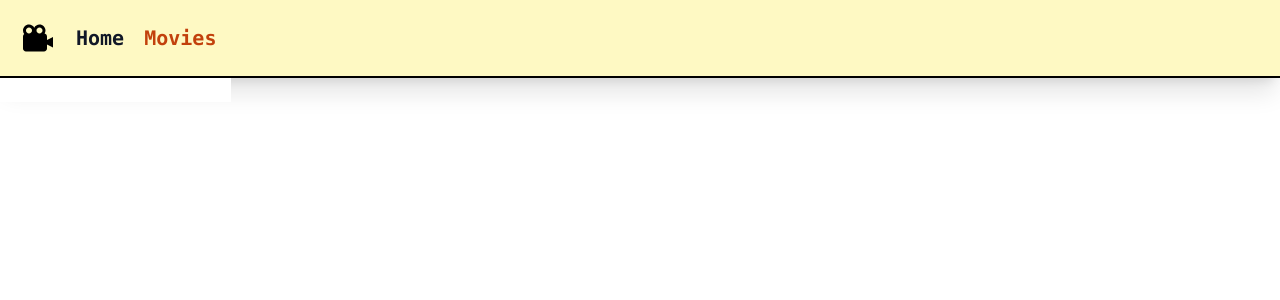
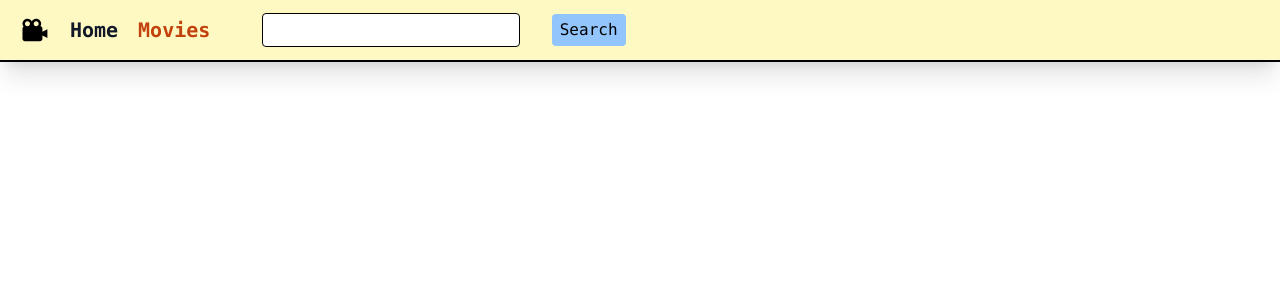
Before and after one commit to Oleh-Liubimov/goit-react-hw-05, a React (Vite) app: page /movies in a window 1280 px wide. Shown: the top 300 px of the page. Built offline with nearby package versions, Linux system fonts and the light colour scheme.

Commit message:
search film bug

```diff
--- a/package.json
+++ b/package.json
@@ -11,6 +11,7 @@
   },
   "dependencies": {
     "axios": "^1.6.8",
+    "formik": "^2.4.6",
     "react": "^18.2.0",
     "react-dom": "^18.2.0",
     "react-icons": "^5.2.1",
--- a/src/api-request.js
+++ b/src/api-request.js
@@ -22,3 +22,8 @@ export function fetchMovieDetails(id) {
   const res = axios.get(`movie/${id}`, options);
   return res
 }
+
+export function fetchMovieOnQuery(query) {
+  const res = axios.get(`/search/movie?query=${query}&include_adult=false`,options);
+  return res
+}
--- a/src/components/App/App.jsx
+++ b/src/components/App/App.jsx
@@ -14,7 +14,6 @@ function App() {
 
   return (
     <div className="">
-      <Navigation />
 
       <Suspense>
         <Routes>
--- a/src/components/MovieList/MovieList.jsx
+++ b/src/components/MovieList/MovieList.jsx
@@ -4,7 +4,7 @@ import MovieCard from "../MovieCard/MovieCard";
 export default function MovieList({data, onDetails}) {
     return (
       <ul className="flex flex-wrap justify-center gap-4 p-8">
-        {data.map((film) => (
+        { data && data.map((film) => (
           <li key={film.id}>
             <MovieCard filmData={film} onDetails={onDetails} />
           </li>
--- a/src/components/Navigation/Navigation.jsx
+++ b/src/components/Navigation/Navigation.jsx
@@ -1,11 +1,12 @@
+/* eslint-disable react/prop-types */
 import { BiSolidCameraMovie } from "react-icons/bi";
 import { NavLink } from "react-router-dom";
 
 
 
-function Navigation() {
+function Navigation({children}) {
   return (
-    <header className="bg-yellow-100 flex gap-5 border-b-2 border-black shadow-xl items-center p-5">
+    <header className="bg-yellow-100 flex gap-5 border-b-2 border-black shadow-xl items-center py-3 px-5">
       <BiSolidCameraMovie size="36px" />
       <nav className="flex gap-5">
         <NavLink
@@ -29,6 +30,7 @@ function Navigation() {
           Movies
         </NavLink>
       </nav>
+      {children}
     </header>
   );
 }
--- /dev/null
+++ b/src/components/SearchBar/SearchBar.jsx
@@ -0,0 +1,22 @@
+/* eslint-disable react/prop-types */
+import { Field, Form, Formik } from "formik";
+
+export default function SearchBar({ onSubmit }) {
+  return (
+    <Formik initialValues={{ text: "" }} onSubmit={onSubmit}>
+      <Form className="w-full">
+        <Field
+          type="text"
+          name="search"
+          className="mx-8 w-1/4 border p-1 outline-none font-mono rounded focus:border-2  border-black"
+        />
+        <button
+          type="submit"
+          className="py-1 px-2 bg-blue-300  rounded font-mono hover:bg-blue-400 active:bg-blue-500"
+        >
+          Search
+        </button>
+      </Form>
+    </Formik>
+  );
+}
--- a/src/pages/HomePage/HomePage.jsx
+++ b/src/pages/HomePage/HomePage.jsx
@@ -1,33 +1,41 @@
-import MovieList from "../../components/MovieList/MovieList"
-import { fetchTrendingMovies } from "../../api-request"
-import { useEffect,useState} from "react"
+import MovieList from "../../components/MovieList/MovieList";
+import Navigation from "../../components/Navigation/Navigation";
+import { fetchTrendingMovies } from "../../api-request";
+import { useEffect, useState } from "react";
 
 function HomePage() {
-    const [films, setFilms] = useState([]);
-    const [movieId, setMovieId] = useState(0)
-    console.log(movieId);
-
+  const [films, setFilms] = useState(() => {
+      const savedFilms = localStorage.getItem("films");
+    return savedFilms ? JSON.parse(savedFilms) : [];
+  });
+  const [movieId, setMovieId] = useState(0);
 
   useEffect(() => {
     const fetchData = async () => {
       try {
-                setFilms([])
+        setFilms([]);
+        if (!films) {
           const response = await fetchTrendingMovies();
+          localStorage.setItem("films", JSON.stringify(response.data.results));
           setFilms(response.data.results);
+
           setMovieId(response.data.results.id);
+        } else {
+          return;
+        }
       } catch (error) {
         console.error();
       }
-
-        }
-        fetchData()
-    },[])
+    };
+    fetchData();
+  }, []);
 
   return (
     <main>
+      <Navigation />
       <MovieList data={films} onDetails={setMovieId} />
     </main>
-  )
+  );
 }
 
-export default HomePage
+export default HomePage;
--- a/src/pages/MovieDetailsPage/MovieDetailPage.jsx
+++ b/src/pages/MovieDetailsPage/MovieDetailPage.jsx
@@ -2,13 +2,13 @@ import { useEffect, useState } from "react";
 import { useParams } from "react-router-dom";
 import { Outlet } from "react-router-dom";
 import { fetchMovieDetails } from "../../api-request";
+import Navigation from "../../components/Navigation/Navigation";
 
 export default function MovieDetailPage() {
   const { movieId } = useParams();
 
 
   const [movie, setMovie] = useState([]);
-  console.log(movie);
 
 
   useEffect(() => {
@@ -25,6 +25,8 @@ export default function MovieDetailPage() {
   }, [movieId]);
 
   return (
+    <div>
+      <Navigation />
       <div className="flex items-center p-5 gap-5">
         <div className="w-1/4">
           <img
@@ -52,5 +54,6 @@ export default function MovieDetailPage() {
         </div>
         <Outlet />
       </div>
+    </div>
   );
 }
--- a/src/pages/MoviesPage/MoviesPage.jsx
+++ b/src/pages/MoviesPage/MoviesPage.jsx
@@ -1,11 +1,47 @@
+import { useEffect, useState } from "react";
+import MovieList from "../../components/MovieList/MovieList";
+import Navigation from "../../components/Navigation/Navigation"
+import SearchBar from "../../components/SearchBar/SearchBar";
+import { fetchMovieOnQuery } from "../../api-request";
+import { useSearchParams } from "react-router-dom";
+
+
 
 
 function MoviesPage() {
+
+  const [searchQuery, setSearchQuery] = useState("");
+  const [films, setFilms] = useState([]);
+  const [searchParams, setSearchParams] = useSearchParams();
+
+  // console.log(searchQuery);
+  // console.log(films);
+
+
+ function handleSubmit(values,actions) {
+   setSearchQuery(values.search)
+   actions.resetForm();
+  }
+
+  useEffect(() => {
+    if (!searchQuery) return;
+    setFilms([]);
+    async function getMovies() {
+      const data = await fetchMovieOnQuery(searchQuery);
+      setFilms(data.data.results);
+    }
+    getMovies();
+  }, [searchQuery]);
+
+
   return (
-      <div>
-          <input type="text" />
+    <div>
+      <Navigation>
+        <SearchBar onSubmit={handleSubmit} onChange={setSearchParams} />
+      </Navigation>
+      <MovieList data={films} />
     </div>
-  )
+  );
 }
 
 export default MoviesPage
```
Also changed, not shown: 1 other file (tests, documents, lock files or other folders). Lines whose indentation alone changed are shown as unchanged.
